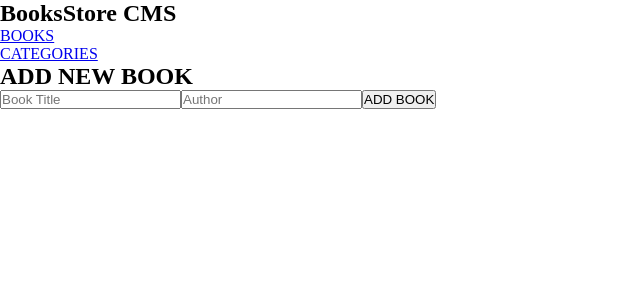
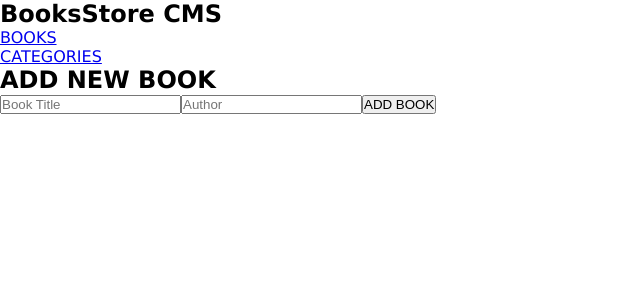
Before and after one commit to udeaghad/my-bookstore, a React (Create React App) app: page / in a window 1280 px wide. Shown: the top 300 px of the page, without its empty margins (0-640 px from the left). Built offline with nearby package versions, Linux system fonts and the light colour scheme; the HTML template or start-up script is replaced by a standard one.

Commit message:
Fix linters error

```diff
--- a/src/index.css
+++ b/src/index.css
@@ -3,3 +3,7 @@
   padding: 0;
   box-sizing: border-box;
 }
+
+body {
+  font-family: 'Lucida Sans', 'Lucida Sans Regular', 'Lucida Grande', 'Lucida Sans Unicode', Geneva, Verdana, sans-serif;
+}
```
